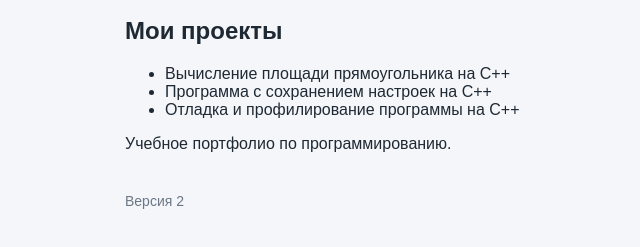
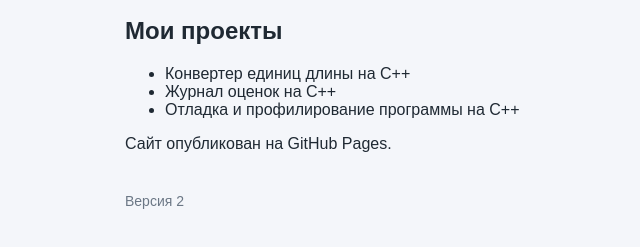
Before and after one commit to welkii8/portfolio, a plain HTML site: page index.html in a window 1280 px wide. Shown: the part 123-370 px from the top of the page, without its empty margins (115-755 px from the left). Drawn offline with Linux system fonts and the light colour scheme.

Commit message:
Содержимое главной страницы по методичке

```diff
--- a/index.html
+++ b/index.html
@@ -17,11 +17,11 @@
     <main>
         <h2>Мои проекты</h2>
         <ul>
-            <li>Вычисление площади прямоугольника на C++</li>
-            <li>Программа с сохранением настроек на C++</li>
+            <li>Конвертер единиц длины на C++</li>
+            <li>Журнал оценок на C++</li>
             <li>Отладка и профилирование программы на C++</li>
         </ul>
-        <p>Учебное портфолио по программированию.</p>
+        <p>Сайт опубликован на GitHub Pages.</p>
     </main>
     <footer>Версия 2</footer>
 </body>
```
